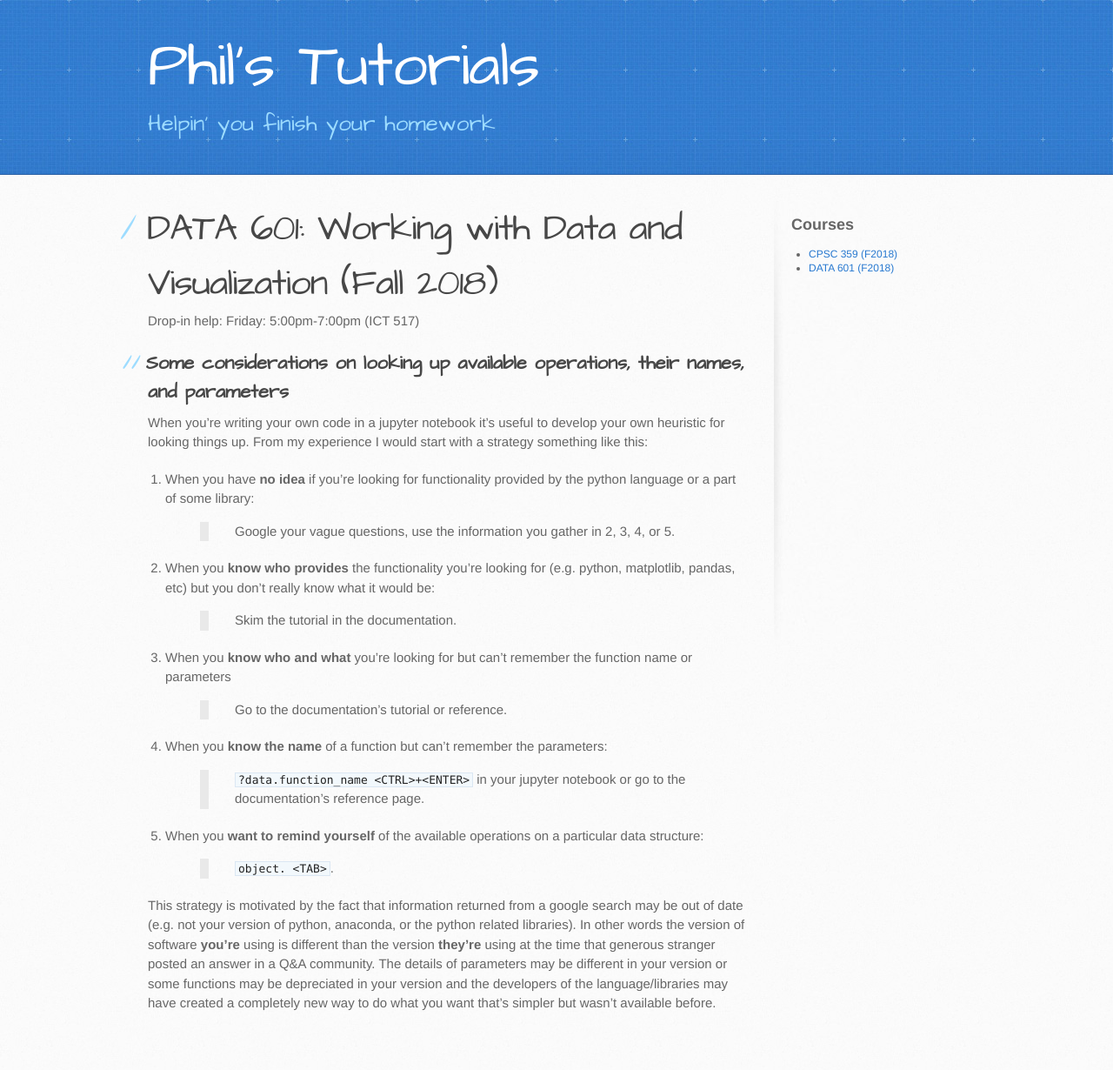
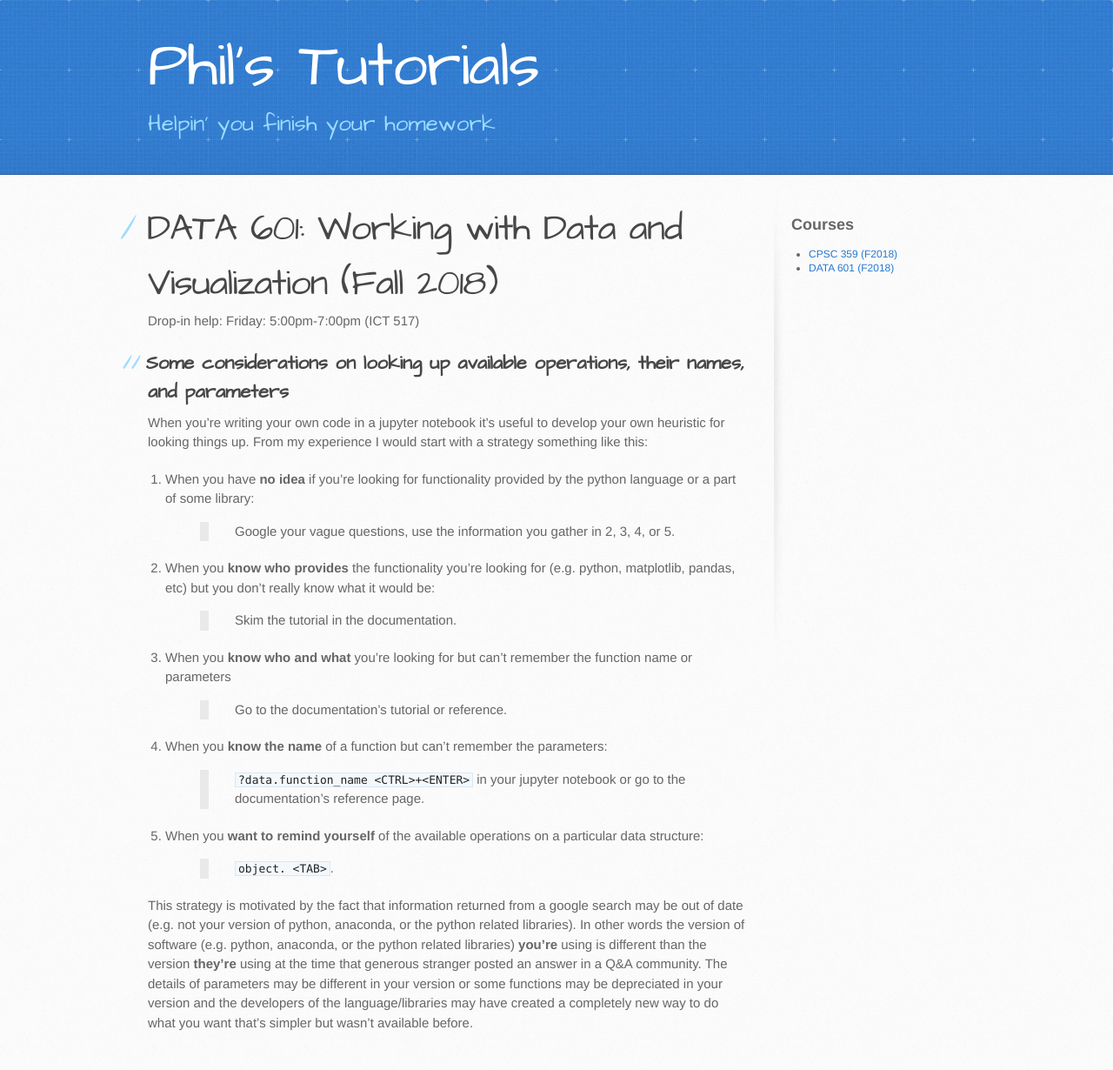
Before and after one commit to philstutorials/philstutorials.github.io, a Jekyll site: the page built from DATA601.md, in a window 1280 px wide. Shown: the whole page at 87% size. Built offline with Jekyll 4.4.1, drawn with Linux system fonts in a browser that asks for light colours; our own code applies the rules of GitHub Pages for plain Markdown files; before the commit the page ends 1207 px from its top, so only the background shows below that.

Commit message:
Update DATA601.md

```diff
--- a/DATA601.md
+++ b/DATA601.md
@@ -27,5 +27,5 @@ When you're writing your own code in a jupyter notebook it's useful to develop y
 
 
 This strategy is motivated by the fact that information returned from a google search may be out of date (e.g. not your version of python, anaconda, or the python related libraries).
-In other words the version of software **you're** using is different than the version **they're** using at the time that generous stranger posted an answer in a Q&A community.
+In other words the version of software (e.g. python, anaconda, or the python related libraries) **you're** using is different than the version **they're** using at the time that generous stranger posted an answer in a Q&A community.
 The details of parameters may be different in your version or some functions may be depreciated in your version and the developers of the language/libraries may have created a completely new way to do what you want that's simpler but wasn't available before.
```
